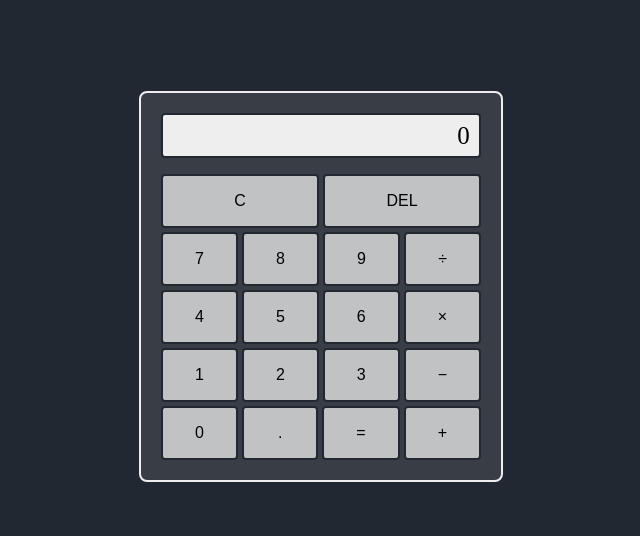
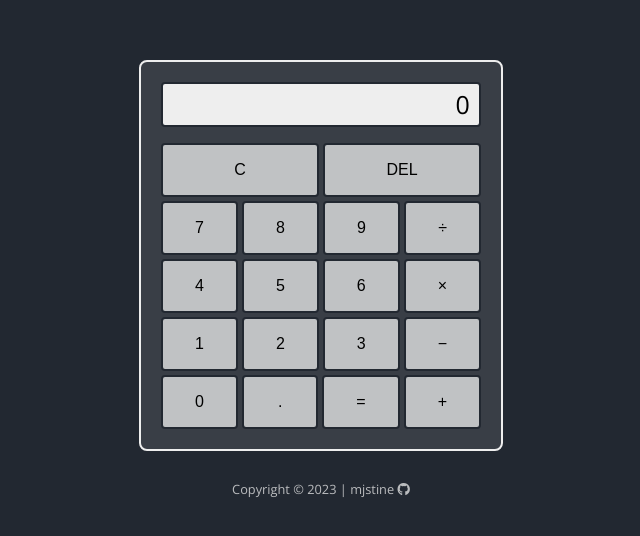
Before and after one commit to mjstine/calculator-app, a plain HTML site: page index.html in a window 1280 px wide. Shown: the part 114-650 px from the top of the page, without its empty margins (319-959 px from the left). Drawn offline with nearby package versions, Linux system fonts and the light colour scheme; a web font is replaced by a local one.

Commit message:
feat: add footer and its text content

```diff
--- a/css/style.css
+++ b/css/style.css
@@ -1,3 +1,4 @@
+@import url("https://fonts.googleapis.com/css2?family=Fuzzy+Bubbles:wght@400;700&family=Open+Sans:wght@300;400;500;600;700;800&display=swap");
 /* http://meyerweb.com/eric/tools/css/reset/
    v2.0 | 20110126
    License: none (public domain)
@@ -47,13 +48,12 @@ table {
 	border-spacing: 0;
 }
 
-* {
-    /* outline: 1px dashed red; */
-}
-
 .container {
+    font-family: 'Open Sans', sans-serif;
     height: 100vh;
     display: flex;
+    flex-direction: column;
+    gap: 16px;
     justify-content: center;
     align-items: center;
     background-color: #222831;
@@ -106,3 +106,13 @@ table {
     text-align: right;
     letter-spacing: 1.25px;
 }
+
+.footer {
+    padding: 16px 0;
+  }
+
+  .footer__text {
+    color: #eeeeeebf;
+    font-size: 12.8px;
+    text-align: center;
+  }
--- a/index.html
+++ b/index.html
@@ -43,7 +43,19 @@
           </div>
         </div>
       </div>
+      <div class="footer">
+        <p class="footer__text">
+          Copyright &copy; 2023 | mjstine
+          <a href="https://github.com/mjstine" target="_blank">
+            <i class="fa-brands fa-github" style="color: #eeeeeebf"></i>
+          </a>
+        </p>
+      </div>
     </div>
+    <script
+      src="https://kit.fontawesome.com/e5542834ef.js"
+      crossorigin="anonymous"
+    ></script>
     <script src="js/script.js"></script>
   </body>
 </html>
```
